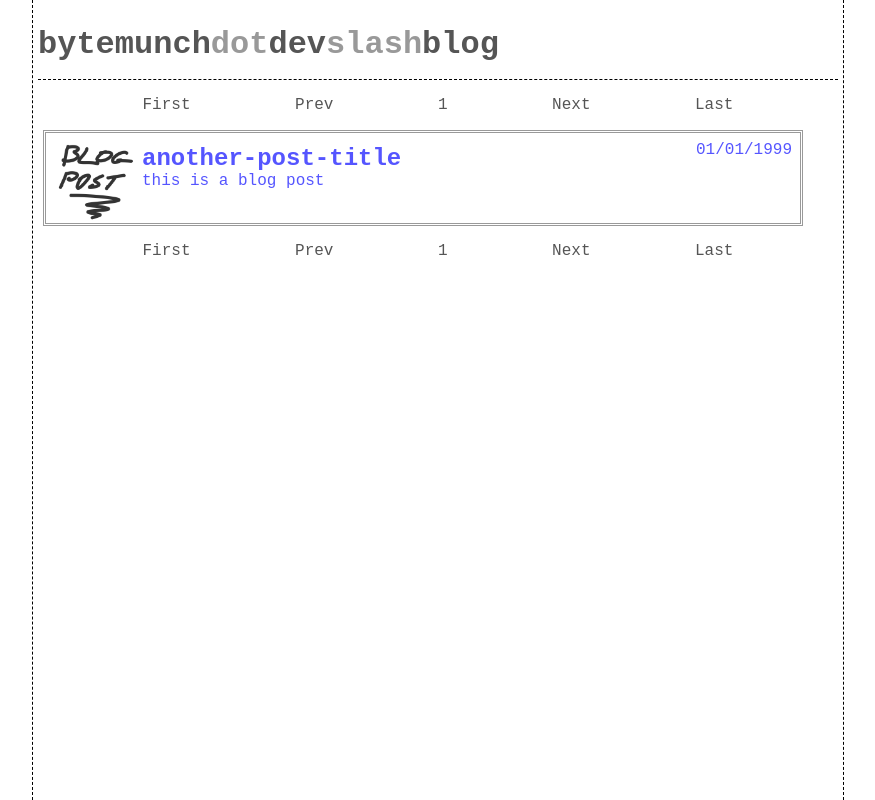
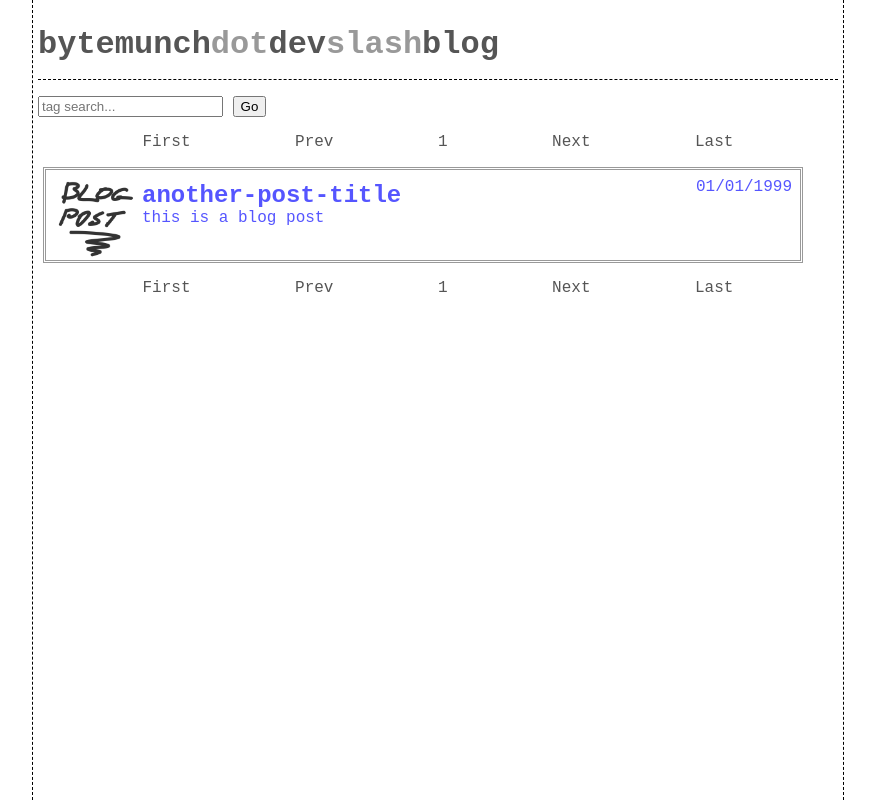
Before and after one commit to bytemunch/bytemunch.dev, an Eleventy site: page src/blog.njk in a window 1280 px wide. Shown: the whole page, without its empty margins (202-1077 px from the left). Built offline with nearby package versions, Linux system fonts and the light colour scheme; Eleventy itself is replaced by a stand-in of ours; files that its build step writes are made by us from their sources; what markdown-it-sub, markdown-it-sup would draw is missing.

Commit message:
add blog tag search

```diff
--- /dev/null
+++ b/src/_includes/partials/blog_search.njk
@@ -0,0 +1,7 @@
+<form
+    id="blog-search"
+    onsubmit="window.location.href=`/blog/tags/${document.querySelector('#blog-search-input').value}`;"
+    action="javascript:void(0)">
+    <input type="text" id="blog-search-input" placeholder="tag search..."/>
+    <input type="submit" value="Go"/>
+</form>
--- a/src/blog.njk
+++ b/src/blog.njk
@@ -7,11 +7,11 @@ pagination:
     size: 7
     reverse: true
 ---
-{%include "partials/blog_paginate.njk"%}
 
+{% include "partials/blog_search.njk" %}
+{% include "partials/blog_paginate.njk" %}
 {% for post in pagination.pages[pagination.pageNumber] %}
     {% import 'macros/post_card.njk' as post_card %}
     {{ post_card.from(post) }}
 {% endfor %}
-
-{%include "partials/blog_paginate.njk"%}
+{% include "partials/blog_paginate.njk" %}
--- a/src/tags.njk
+++ b/src/tags.njk
@@ -8,6 +8,8 @@ layout: base
 tags: [blog-page]
 ---
 
+{%include "partials/blog_search.njk"%}
+
 <h2>posts tagged “{{ tag }}”</h2>
 {% set taglist = collections[ tag ] %}
 {% for post in taglist | reverse %}
```
Also changed, not shown: 1 other file.
